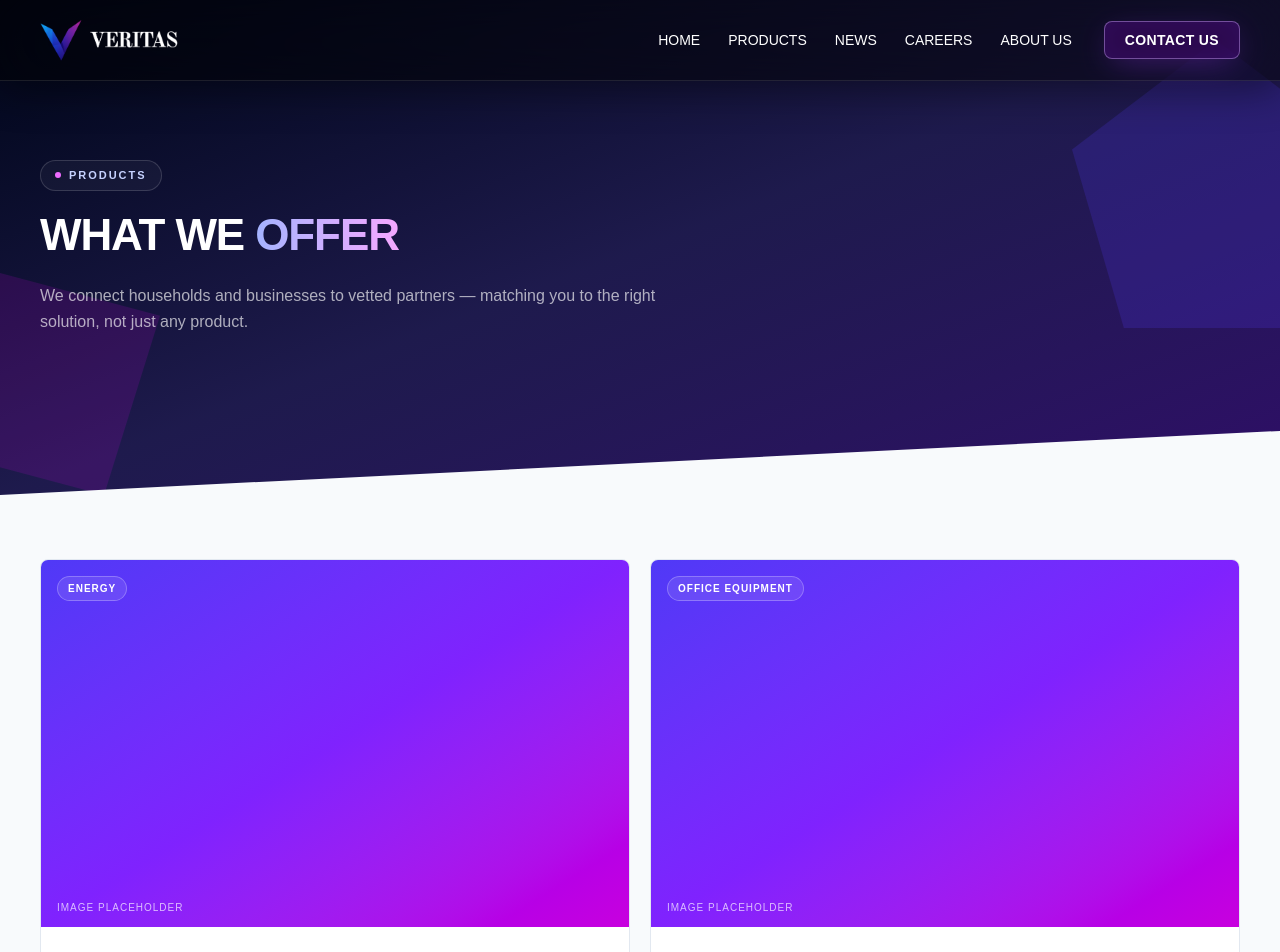
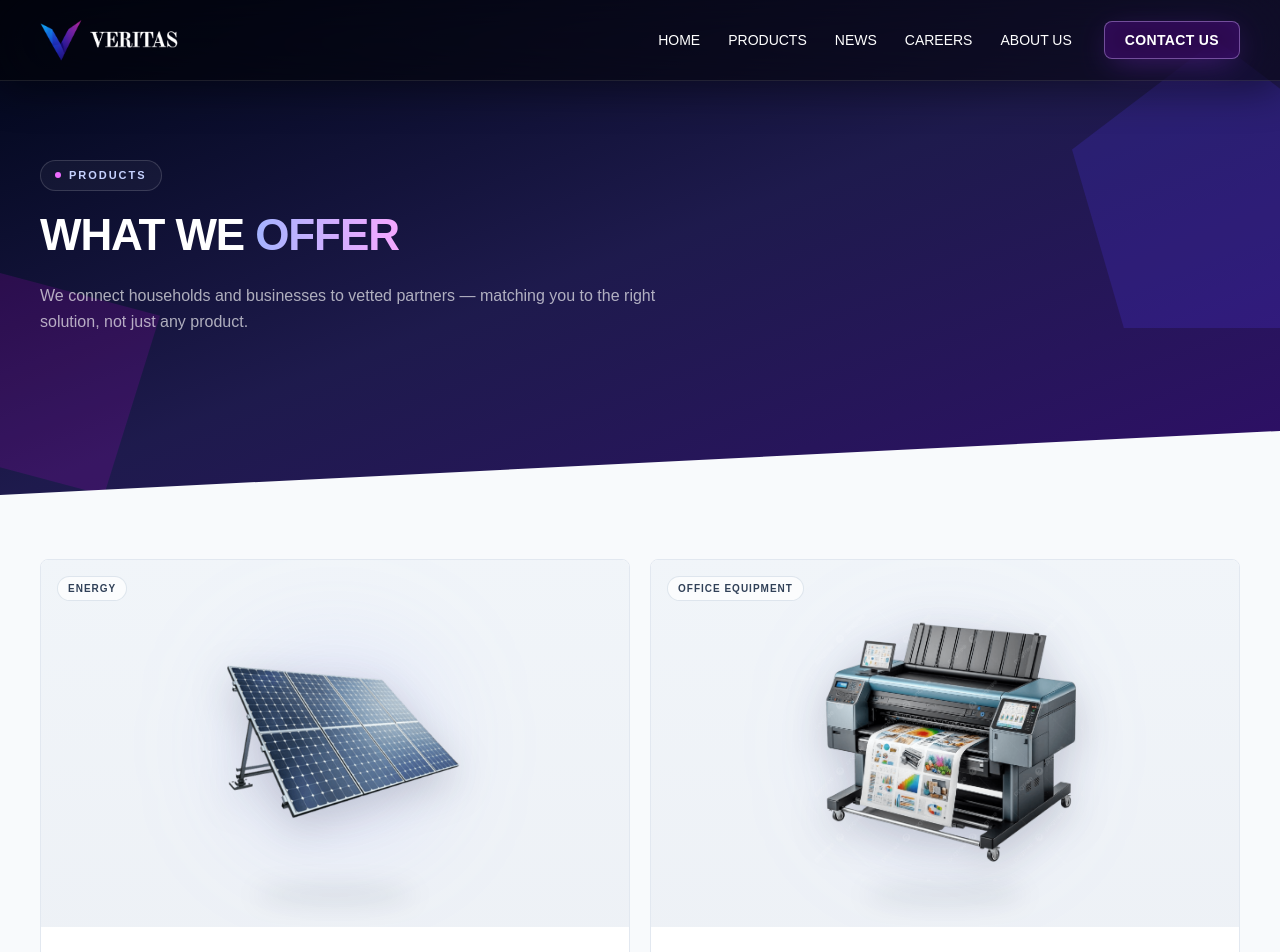
Before and after one commit to ranielletuazon/veritas, a React (Vite) app: page /products in a window 1280 px wide. Shown: the top 952 px of the page. Built offline with nearby package versions, Linux system fonts and the light colour scheme; a web font is replaced by a local one.

Commit message:
Products display updated

```diff
--- a/src/pages/Products.tsx
+++ b/src/pages/Products.tsx
@@ -1,6 +1,6 @@
 import Header from "./components/Header";
 import Footer from "./components/Footer";
-import { PRODUCT_CATEGORIES, type ProductCategory } from "../data/products";
+import { PRODUCT_CATEGORIES, productImgSrc, type ProductCategory } from "../data/products";
 
 export default function Products() {
     return (
@@ -61,23 +61,47 @@ export default function Products() {
                 <section className="w-full bg-slate-50 pb-24">
                     {/* Product Cards */}
                     <div className="mx-auto grid max-w-7xl grid-cols-1 gap-5 px-6 py-16 sm:grid-cols-2 lg:px-10 ">
-                        {PRODUCT_CATEGORIES.map((cat) => (
+                        {PRODUCT_CATEGORIES.map((cat) => {
+    const src = productImgSrc(cat.featured_image);
+    return (
         <a
             key={cat.id}
             href={`/products/${cat.slug}`}
-                                className="group relative flex flex-col overflow-hidden border border-slate-200 bg-white rounded-lg"
+            className="group relative flex flex-col overflow-hidden rounded-lg border border-slate-200 bg-white transition-colors duration-300 hover:border-indigo-200"
         >
-                                <div className="relative aspect-[16/10] w-full overflow-hidden bg-gradient-to-br from-indigo-600 via-violet-600 to-fuchsia-600">
-                                    <span className="absolute bottom-3 left-4 z-10 font-mono text-[10px] font-medium uppercase tracking-widest text-white/70">
+            {/* Product stage — built for transparent cutouts */}
+            <div className="relative aspect-[16/10] w-full overflow-hidden bg-gradient-to-b from-slate-100 to-slate-200/60">
+                {/* Soft brand glow behind the product */}
+                <div
+                    aria-hidden="true"
+                    className="absolute left-1/2 top-1/2 h-40 w-40 -translate-x-1/2 -translate-y-1/2 rounded-full bg-indigo-400/20 blur-3xl transition-all duration-500 group-hover:bg-fuchsia-400/25"
+                />
+                {/* Ground shadow — anchors the floating cutout */}
+                <div
+                    aria-hidden="true"
+                    className="absolute bottom-6 left-1/2 h-4 w-40 -translate-x-1/2 rounded-[100%] bg-slate-900/10 blur-md"
+                />
+
+                {src ? (
+                    <img
+                        src={src}
+                        alt={cat.name}
+                        loading="lazy"
+                        className="absolute inset-0 m-auto max-h-[75%] max-w-[70%] object-contain drop-shadow-[0_12px_20px_rgba(15,23,42,0.18)] transition-transform duration-500 ease-out group-hover:scale-[1.05]"
+                    />
+                ) : (
+                    <span className="absolute bottom-3 left-4 font-mono text-[10px] font-medium uppercase tracking-widest text-slate-400">
                         Image placeholder
                     </span>
-                                    <span className="absolute left-4 top-4 z-10 rounded-full border border-white/25 bg-white/10 px-2.5 py-1 text-[10px] font-semibold uppercase tracking-widest text-white backdrop-blur-md">
+                )}
+
+                <span className="absolute left-4 top-4 z-10 rounded-full border border-slate-300/60 bg-white/70 px-2.5 py-1 text-[10px] font-semibold uppercase tracking-widest text-slate-700 backdrop-blur-md">
                     {cat.tagline}
                 </span>
             </div>
 
             <div className="flex flex-1 flex-col p-6 lg:p-7">
-                                    <h2 className="text-lg font-bold tracking-tight text-slate-900 sm:text-xl">
+                <h2 className="text-lg font-bold tracking-tight text-slate-900 transition-colors group-hover:text-indigo-700 sm:text-xl">
                     {cat.name}
                 </h2>
                 <p className="mt-2 text-sm leading-relaxed text-slate-500">
@@ -96,7 +120,8 @@ export default function Products() {
                 <BenefitsList cat={cat} />
             </div>
         </a>
-                        ))}
+    );
+})}
                     </div>
                 </section>
             </main>
```
Lines whose indentation alone changed are shown as unchanged.
